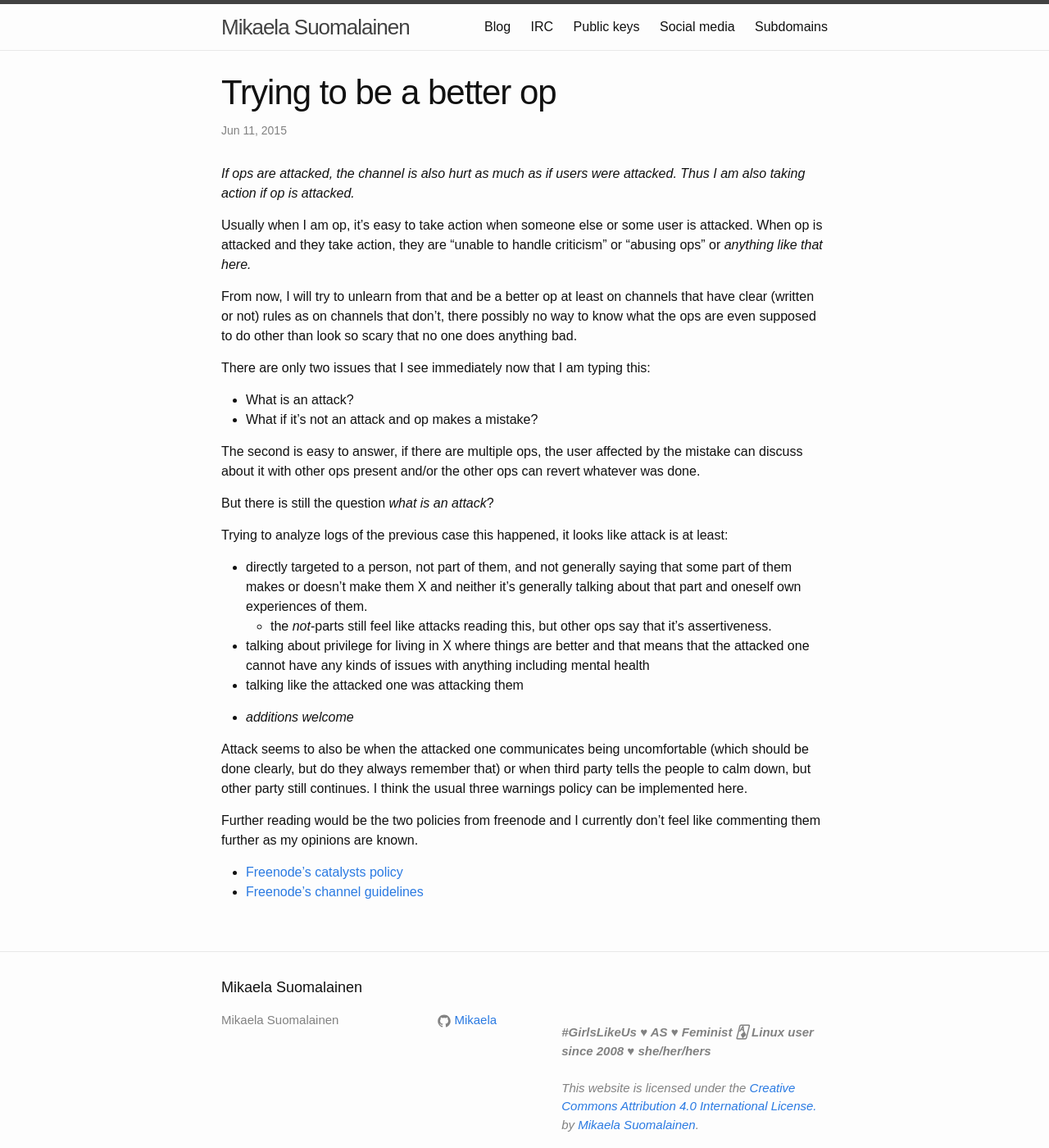
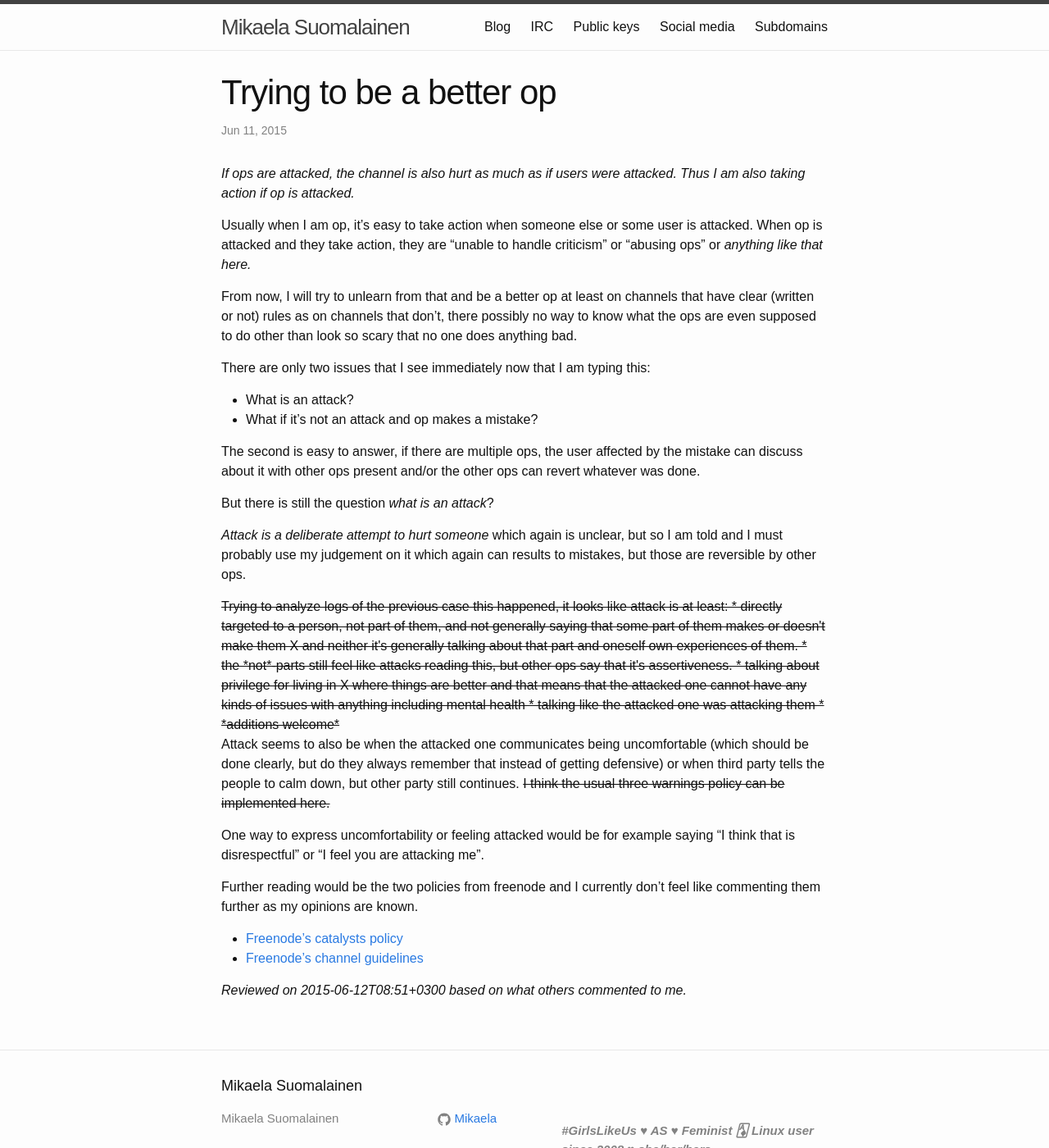
Before and after one commit to Mikaela/mikaela.github.io, a Jekyll site: the page built from _posts/2015-06-11-trying-to-be-better-op.md, in a window 1280 px wide and 1400 px high. Shown: the whole window at 82% size. Built offline with Jekyll 4.4.1, drawn with Linux system fonts in a browser that asks for light colours; Markdown is read by kramdown in place of the engine named in the settings; comment, search, counter and statistics services are not loaded.

Commit message:
Some reviewing to trying to be a better op

```diff
--- a/_posts/2015-06-11-trying-to-be-better-op.md
+++ b/_posts/2015-06-11-trying-to-be-better-op.md
@@ -29,6 +29,11 @@ other ops can revert whatever was done.
 
 But there is still the question *what is an attack*?
 
+*Attack is a deliberate attempt to hurt someone* which again is unclear,
+but so I am told and I must probably use my judgement on it which again
+can results to mistakes, but those are reversible by other ops.
+
+<s>
 Trying to analyze logs of the previous case this happened, it looks like
 attack is at least:
 
@@ -43,15 +48,22 @@ attack is at least:
 * talking like the attacked one was attacking them
 
 * *additions welcome*
+</s>
 
 Attack seems to also be when the attacked one communicates being
 uncomfortable (which should be done clearly, but do they always remember
-that) or when third party tells the people to calm down, but other party
-still continues. I think the usual three warnings policy can be implemented
-here.
+that instead of getting defensive) or when third party tells the people to
+calm down, but other party still continues. <s>I think the usual three
+warnings policy can be implemented here.</s>
+
+One way to express uncomfortability or feeling attacked would be for
+example saying "I think that is disrespectful" or "I feel you are attacking
+me".
 
 Further reading would be the two policies from freenode and I currently
 don't feel like commenting them further as my opinions are known.
 
 * [Freenode's catalysts policy](https://freenode.net/catalysts.shtml)
 * [Freenode's channel guidelines](https://freenode.net/channel_guidelines.shtml)
+
+*Reviewed on 2015-06-12T08:51+0300 based on what others commented to me.*
```
